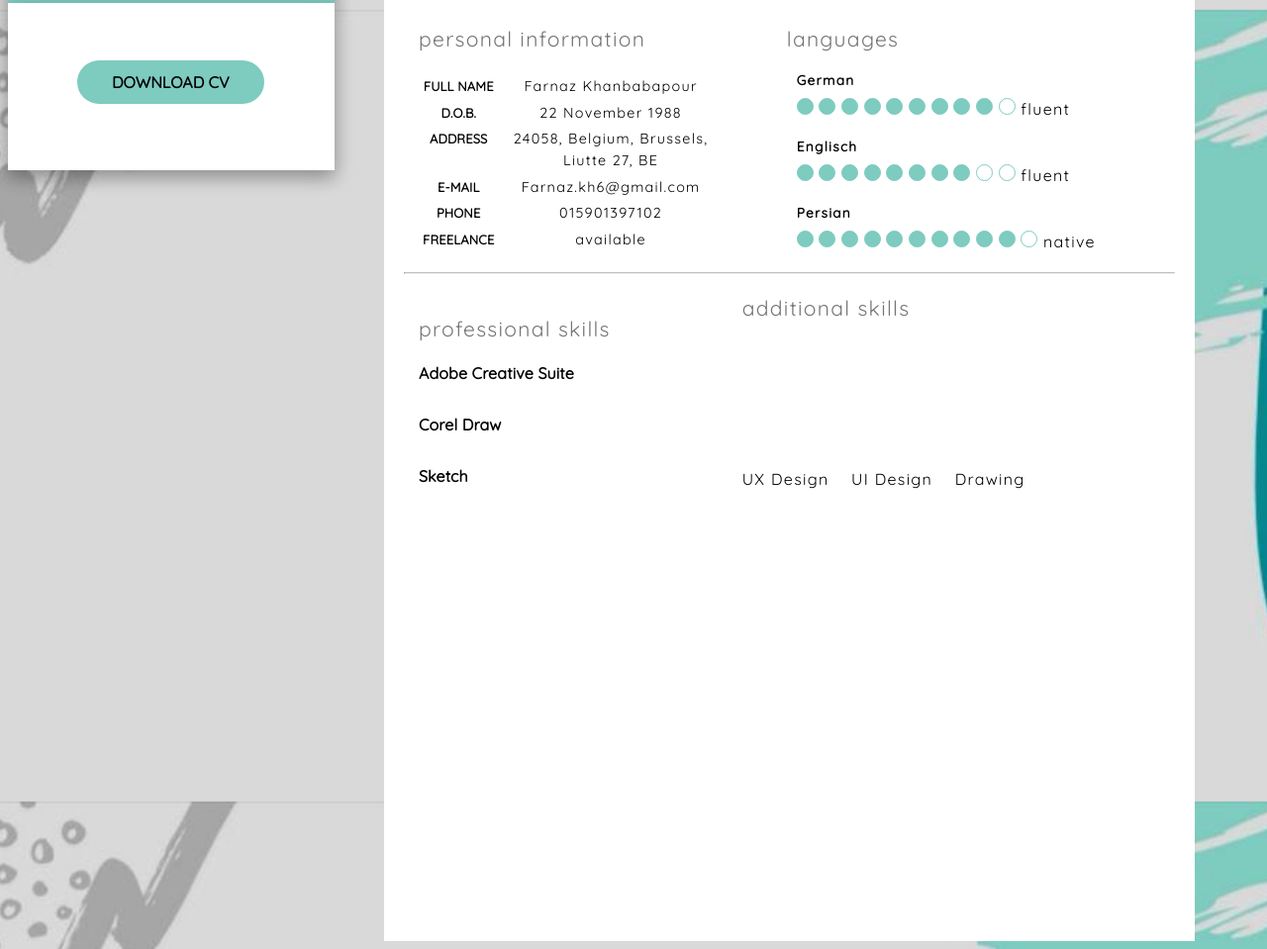
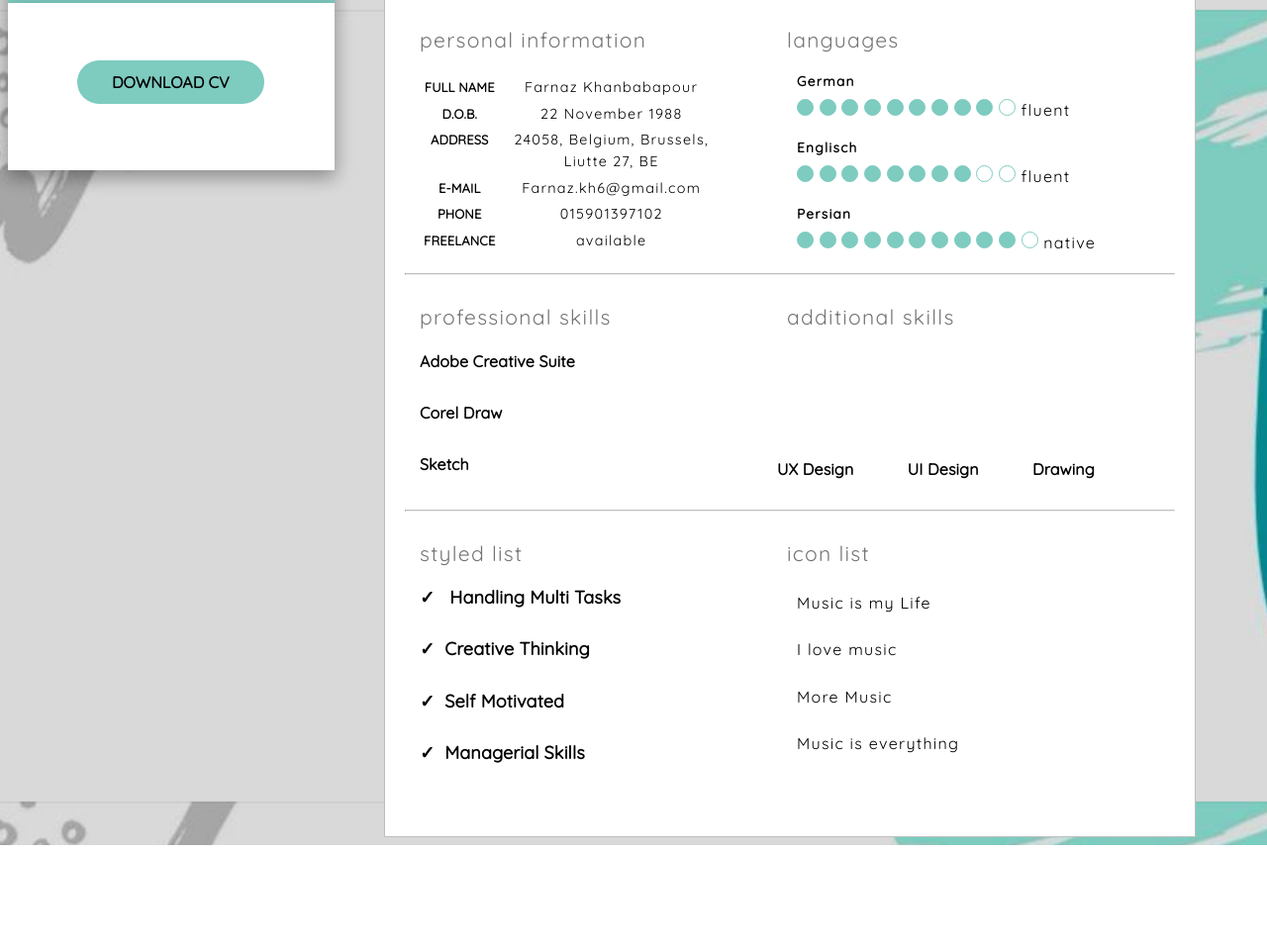
Before and after one commit to farnazkhanbabapour/far, a plain HTML site: page index.html in a window 1280 px wide. Shown: the part 790-1749 px from the top of the page at 99% size. After the commit the page ends 1644 px from the top, so only its background shows below. Drawn offline with Linux system fonts and the light colour scheme.

Commit message:
skill and list

```diff
--- a/index.html
+++ b/index.html
@@ -143,18 +143,41 @@
             <hr style="color: #bfbfbf;" class="line">
             <div class="thired">
                  <div class="lskills">
-                     <h3 class="information">professional skills</h3>
+                     <h3 class="perfessional">professional skills</h3>
 
                          <p class="sk">Adobe Creative Suite</p>
                          <p class="sk"> Corel Draw</p>
                          <p class="sk">Sketch</p>
+                 </div>
+                 <div class="rskills">
+                     <h3 class="add">additional skills</h3>
+                     <p class="sko"><span style="margin-right: 50px;">UX Design</span>  <span style="margin-right:50px;">UI Design</span>  <span>Drawing</span> </p>
+                 </div>
+            </div>
+            <hr style="color: #f2f2f2;" class="line">
+            <div class="fourth">
+               <div class="st">
+                  <h3 class="styled">styled list</h3>
+                  <div class="list">
+                      <p class="sty">&nbsp;&nbsp; Handling Multi Tasks</p>
+                      <p class="sty">&nbsp;&nbsp;Creative Thinking</p>
+                      <p class="sty">&nbsp;&nbsp;Self Motivated</p>
+                      <p class="sty">&nbsp;&nbsp;Managerial Skills</p>
+                 </div>
+              </div>
+              <div class="icon">
+                  <h3 class="ico">icon list</h3>
+                  <div class="ic">
+                      <p class="mu">Music is my Life</p>
+                      <p class="mu">I love music</p>
+                      <p class="mu">More Music</p>
+                      <p class="mu">Music is everything</p>
 
-                 </div>
-                 <div class="rskills"></div>
-                     <h3 class="add">additional skills</h3>
-                     <p>UX Design&nbsp;&nbsp;&nbsp;&nbsp;UI Design&nbsp;&nbsp;&nbsp;&nbsp;Drawing</p>
+                  </div>
 
-            </div>
+              </div>
+          </div>
+
         </div>
 
 
--- a/resources/css/index.css
+++ b/resources/css/index.css
@@ -101,13 +101,14 @@ body{
 
 }
 .paper {
-    height: 1307.36px;
+    height: 1200px;
     width: 800px;
     padding: 40px 20px 20px 20px;
     background-color: white;
     margin-right: 10px;
    /* margin-top: 30px; */
    letter-spacing: 0.08em;
+   border: 1px solid #bfbfbf;
 }
 .hi{
     font-size: 30px;
@@ -233,6 +234,13 @@ body{
     /* margin-top: 15px; */
     width: 40%;
 }
+.rskills{
+    float: left;
+    padding-left: 15px;
+    padding-right: 15px;
+
+
+}
 
  .sk{
 
@@ -243,16 +251,97 @@ body{
     width: 100%;
     list-style-type: none;
     margin-bottom: 30px;
+    /* margin-left: 20px; */
+
+}
+.sko{
+    margin-left: 20px;
+    font-weight: bold;
+    letter-spacing: 0.1296px;
+    line-height: 22.4px;
+    width: 100%;
+    list-style-type: none;
+    margin-bottom: 30px;
+}
+.perfessional{
+    font-size: 21.06px;
+    font-weight: 400;
+    margin-bottom: 33.9336;
+    color: rgb(117,117,117);
+    letter-spacing: 1.28px;
+
 
 }
 .add{
+
     font-size: 21.06px;
     font-weight: 400;
-    margin-bottom: 150px;
+    margin-bottom: 130px;
     color: rgb(117,117,117);
     letter-spacing: 1.28px;
+    margin-left: 30px;
 }
+.st{
+    float: left;
+    padding-left: 15px;
+    padding-right: 15px;
+    /* margin-top: 15px; */
+    width: 40%;
 
+}
+.styled{
+    font-size: 21.06px;
+    font-weight: 400;
+    margin-bottom: 33.9336;
+    color: rgb(117,117,117);
+    letter-spacing: 1.28px;
+
+}
+.list {
+    list-style: none;
+
+
+  }
+
+ .list p:before {
+    content: '✓';
+  }
+  .list p {
+    /* font-size: 12.96px; */
+    font-weight: bolder;
+    letter-spacing: 0.1296px;
+    line-height: 22.4px;
+    width: 100%;
+    list-style-type: none;
+    margin-bottom: 30px;
+    margin-left: 0px;
+  }
+.sty{
+    font-size: 18px;
+    font-weight: bold;
+    letter-spacing: 1.28px;
+    line-height: 17.6px;
+    margin-bottom: 18.56px;
+}
+.icon{
+    float: left;
+    padding-left: 15px;
+    padding-right: 15px;
+}
+.ico{
+    font-size: 21.06px;
+    font-weight: 400;
+    color: rgb(117,117,117);
+    letter-spacing: 1.28px;
+    margin-left: 30px;
+}
+.mu{
+    font-size: 16px;
+    margin-bottom: 15px;
+    padding-bottom: 6px;
+    padding-top: 5.6px;
+    padding-left: 40px;
+}
 
 .nav {
     height: 344px;
```
